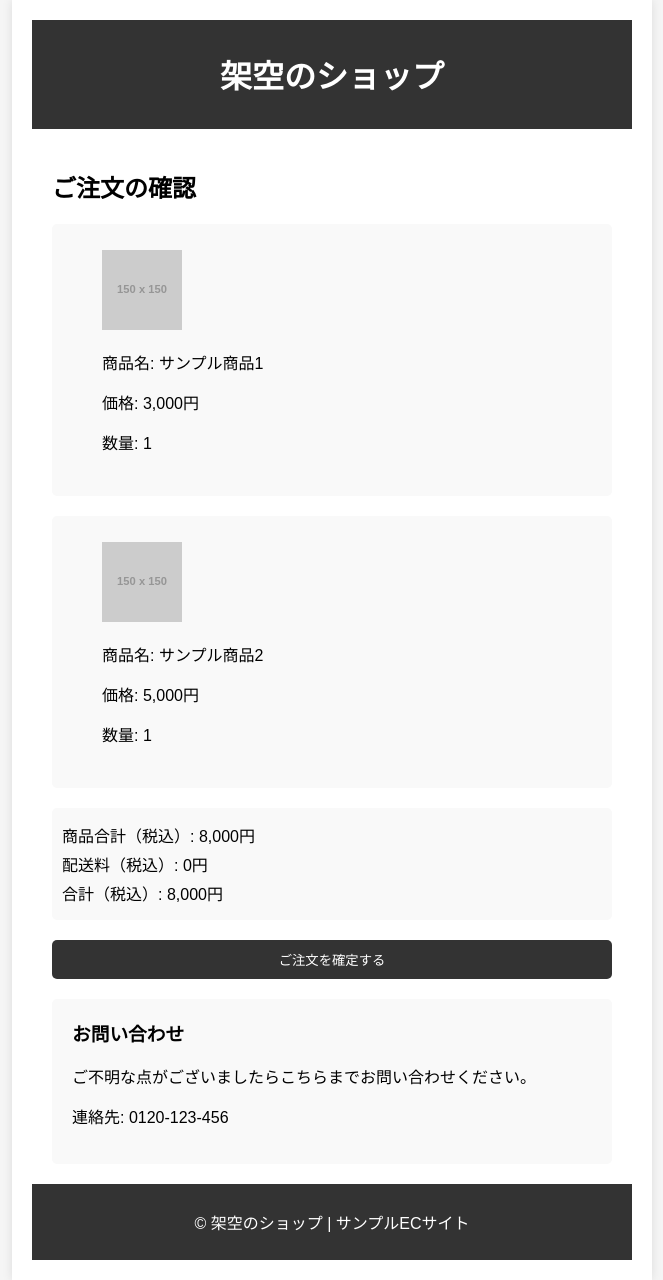
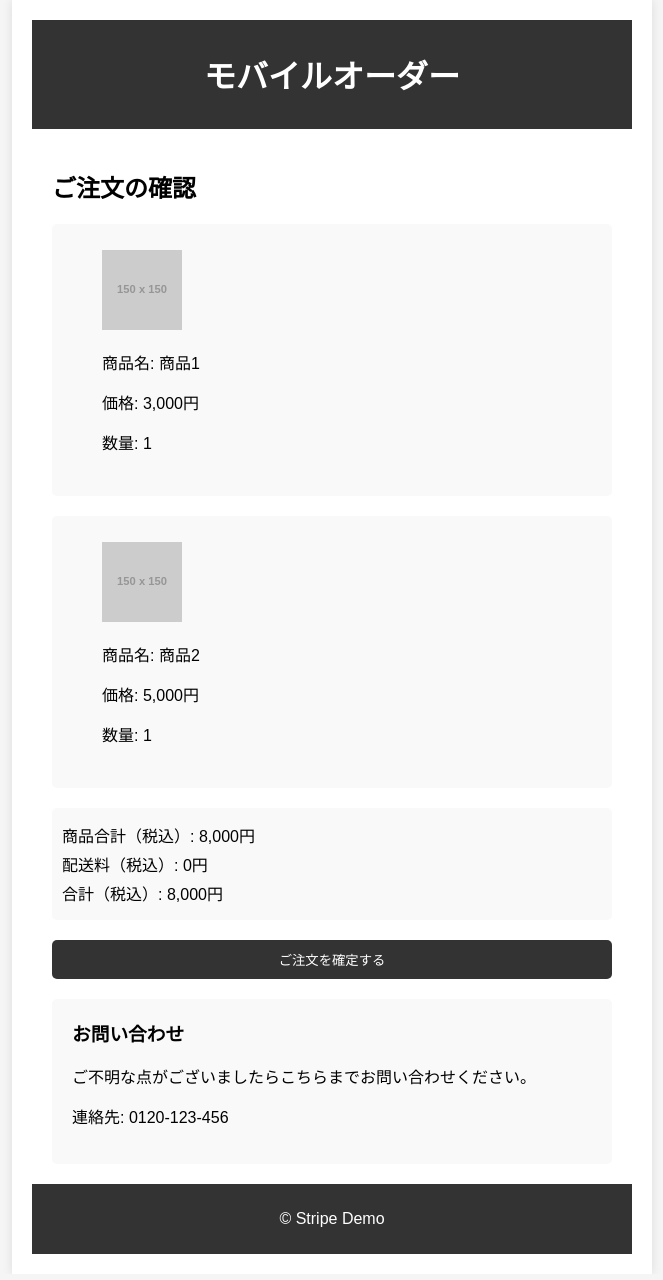
Before and after one commit to yu-stripe/stripe-element, a website: page public/index.html in a window 1280 px wide. Shown: the whole page, without its empty margins (308-971 px from the left). Drawn offline with Linux system fonts and the light colour scheme; placeholder pictures from the web are drawn by us; a script that the page names is missing.

Commit message:
Update index.html

```diff
--- a/public/index.html
+++ b/public/index.html
@@ -3,7 +3,7 @@
 <head>
     <script src="https://js.stripe.com/v3/"></script>
     <script src="checkout.js" defer></script>
-    <title>架空のショップ | サンプルECサイト</title>
+    <title>モバイルオーダー | Stripe Demo</title>
     <meta charset="UTF-8">
     <meta http-equiv="x-ua-compatible" content="ie=edge">
     <meta name="viewport" content="width=device-width, initial-scale=1.0, user-scalable=yes">
@@ -99,7 +99,7 @@
 <body>
     <div class="page-checkout">
         <header class="checkout-header">
-            <h1>架空のショップ</h1>
+            <h1>モバイルオーダー</h1>
         </header>
         <main class="checkout-main">
             <h2>ご注文の確認</h2>
@@ -108,7 +108,7 @@
                     <figure>
                         <img src="https://via.placeholder.com/150" alt="商品イメージ">
                         <figcaption>
-                            <p>商品名: サンプル商品1</p>
+                            <p>商品名: 商品1</p>
                             <p>価格: 3,000円</p>
                             <p>数量: 1</p>
                         </figcaption>
@@ -118,7 +118,7 @@
                     <figure>
                         <img src="https://via.placeholder.com/150" alt="商品イメージ">
                         <figcaption>
-                            <p>商品名: サンプル商品2</p>
+                            <p>商品名: 商品2</p>
                             <p>価格: 5,000円</p>
                             <p>数量: 1</p>
                         </figcaption>
@@ -148,7 +148,7 @@
             </div>
         </main>
         <footer class="checkout-footer">
-            <p>&copy; 架空のショップ | サンプルECサイト</p>
+            <p>&copy; Stripe Demo</p>
         </footer>
     </div>
 </body>
```
